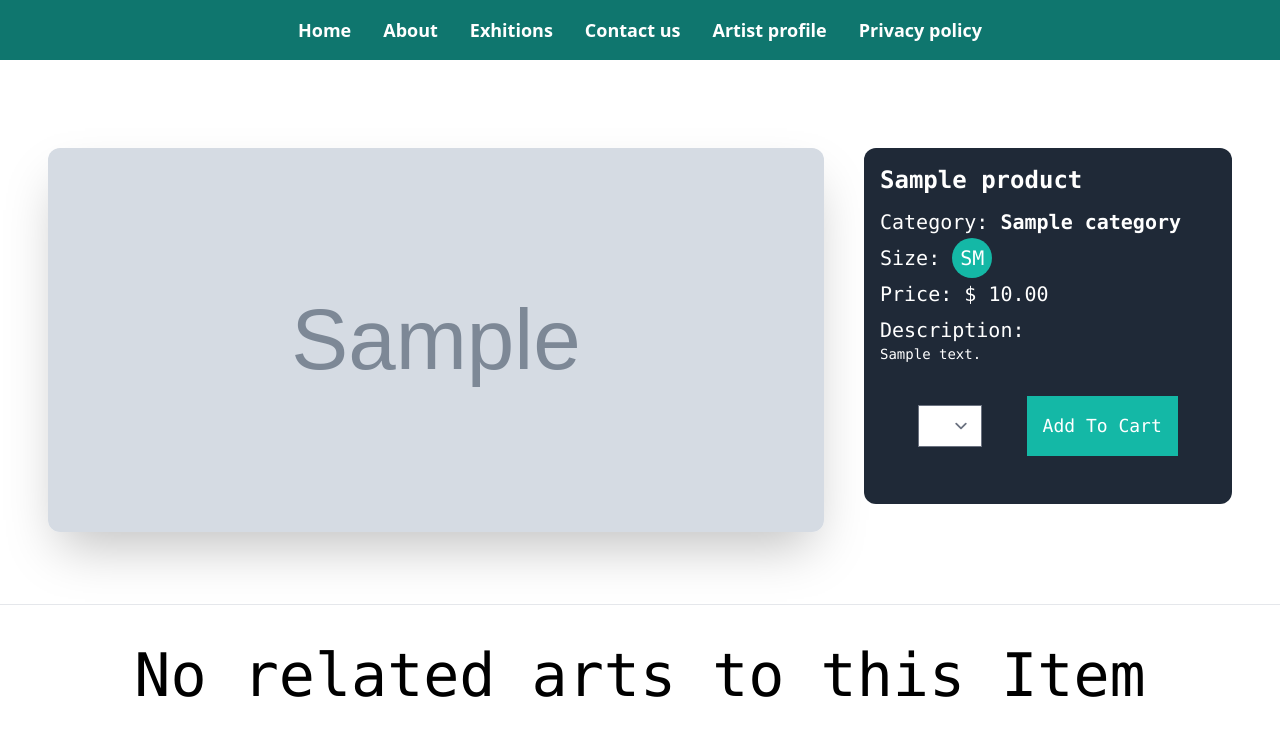
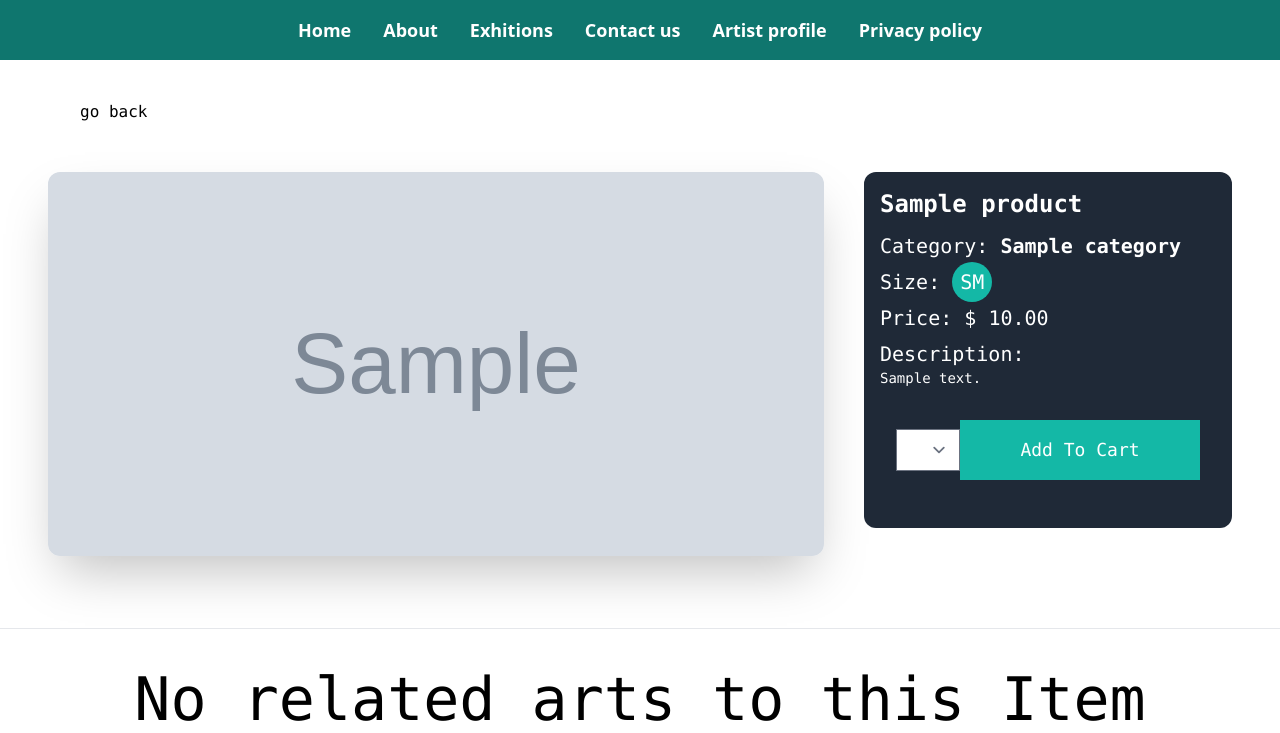
Before and after one commit to zablon-oigo/art, a Django app: a page that uses templates/product/product_detail.html in a window 1280 px wide. Shown: the part 72-805 px from the top of the page. Run offline with Django 4.2, Linux system fonts and the light colour scheme; tables that the repository leaves empty hold one stand-in row (values such as "Sample post"); grey boxes marked "Sample" are stand-in pictures; style sheets or scripts are compiled from the project's sources; parts of the project's set-up code (start-up, migrations or seed data) failed here and were passed over; some libraries are stand-ins or nearby versions.

Commit message:
product detail

```diff
--- a/templates/product/product_detail.html
+++ b/templates/product/product_detail.html
@@ -5,6 +5,7 @@
 {% endblock %}
 {% block content %}
 <section class="my-10">
+    <a href="{% url 'product:landing' %}" class="mx-20">go back</a>
     <div class=" md:px-12 px-4 md:py-12 py-4 grid  md:grid-cols-3  md:gap-10   place-content-center justify-center">
         <div class="md:col-span-2 mb-6">
             <img src="{{product.image.url}}" alt="" class="shadow-2xl rounded-xl max-h-96 w-full object-center object-cover">
@@ -19,16 +20,23 @@
                 <p class="text-xl mb-2">Size: <span class=" bg-teal-500 px-2 py-2 text-white  rounded-full ">{{product.size}}</span><span class="text-rose-500"> {{product.available_size}}</span></p>
                 <p class="text-xl mb-2">Price: <span class="">$ {{product.price}}</span></p>
                 {% if product.description %}
-                <p class="text-xl line-clamp-4 mb-8">Description: <span class=" block text-sm font-light">{{product.description}}</span></p>
+                <p class="text-xl line-clamp-3 mb-8">Description: <span class=" block text-sm font-light">{{product.description}}</span></p>
                 {% endif %}
                 <div class="my-8 mx-4">
                     <form action="{% url 'cart:cart_add' product.id %}" method="post" class="flex items-center  justify-around">
                         {% csrf_token %}
                         {{form}}
-                        <input type="submit" value="add to cart" class="text-lg bg-teal-500 hover:bg-teal-700  px-4 py-4 capitalize">
+                        <input type="submit" value="add to cart" class="w-full text-lg bg-teal-500 hover:bg-teal-700  px-4 py-4 capitalize">
 
                     </form>
-
+                    <script>
+                        $(document).ready(function () {
+                            $("#add-to-cart-button").on("click", function () {
+                                $("input[name='add_to_cart']").val(true);
+                                $("form").submit();
+                            });
+                        });
+                    </script>
                 </div>
             </div>
 
```
